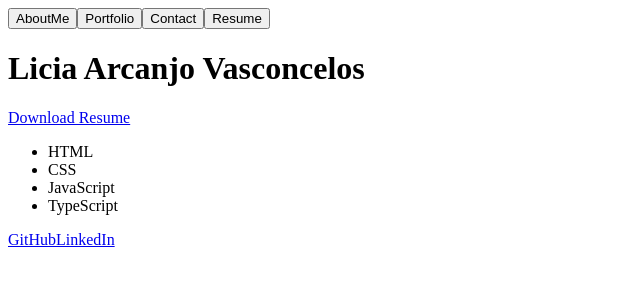
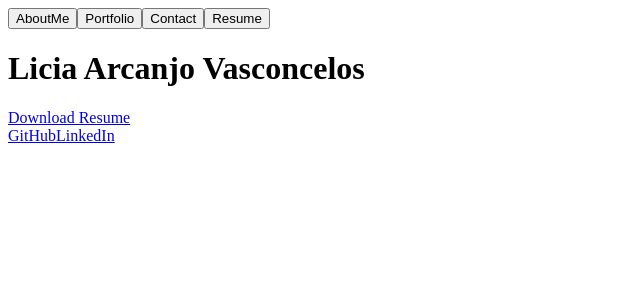
Before and after one commit to Liciaav/Licia-s-Portifolio, a React (Vite) app: page / in a window 1280 px wide. Both pictures are taken after a click on the button "Resume". Shown: the top 300 px of the page, without its empty margins (0-640 px from the left). Built offline with nearby package versions, Linux system fonts and the light colour scheme.

Commit message:
create new folder amd file

```diff
--- a/src/components/Resume.jsx
+++ b/src/components/Resume.jsx
@@ -1,13 +1,7 @@
 function Resume() {
     return (
       <section>
-        <a href="path/to/resume.pdf" download>Download Resume</a>
-        <ul>
-          <li>HTML</li>
-          <li>CSS</li>
-          <li>JavaScript</li>
-          <li>TypeScript</li>
-        </ul>
+        <a href="./resume/resume text" download>Download Resume</a>
       </section>
     );
   }
```
Also changed, not shown: 1 other file (tests, documents, lock files or other folders).
